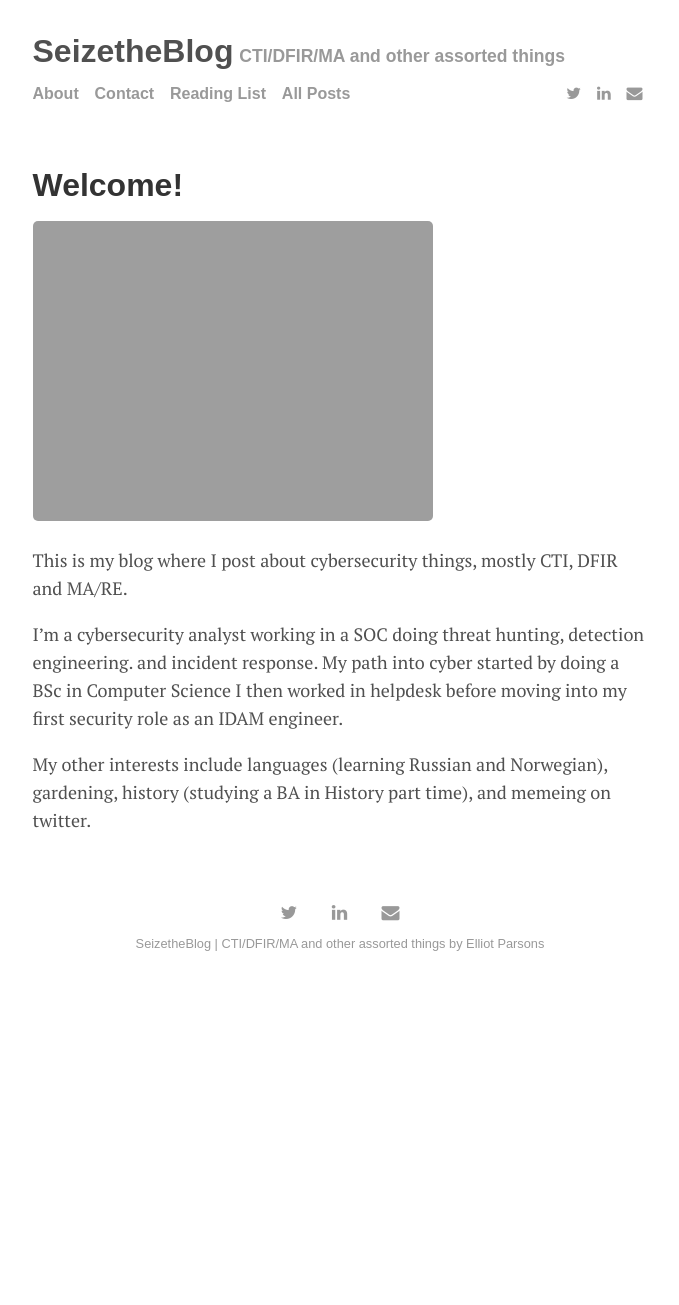
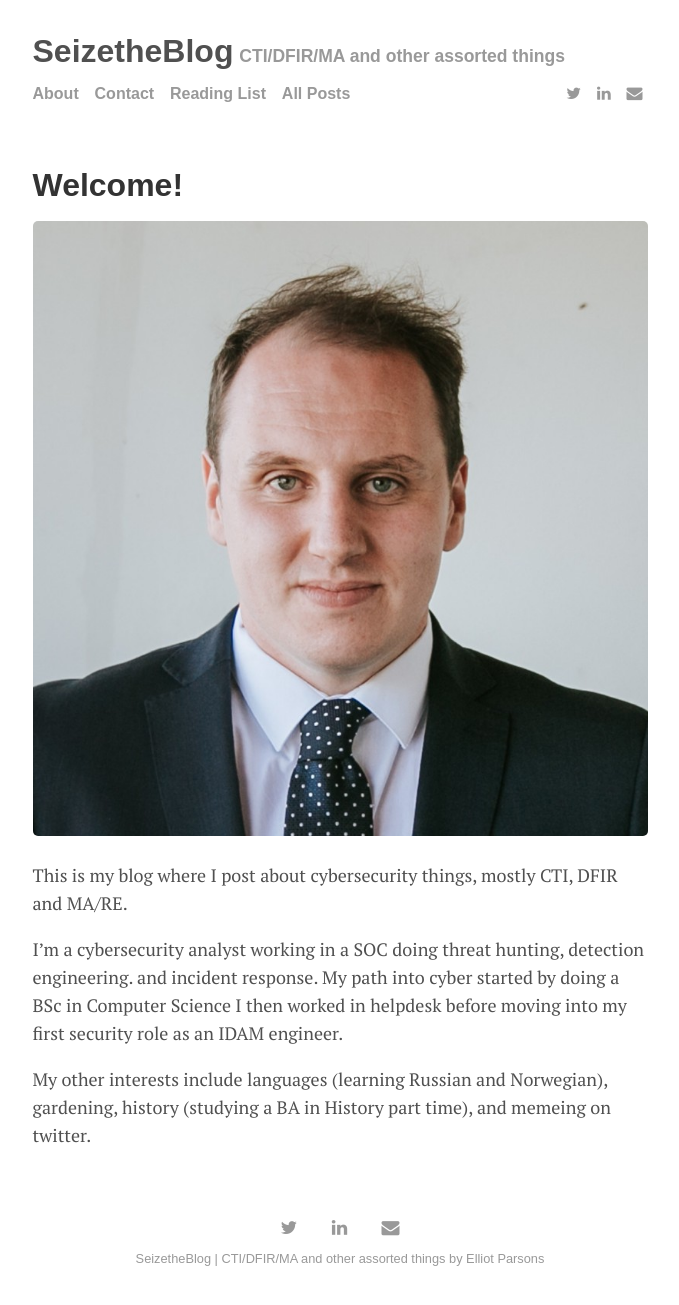
Before and after one commit to seizethecheese/seizethecheese.github.io, a Jekyll site: the page built from menu/about.md, in a window 1280 px wide. Shown: the whole page, without its empty margins (300-979 px from the left). Built offline with Jekyll 4.4.1, drawn with Linux system fonts in a browser that asks for light colours; some web fonts are replaced; before the commit the page ends 990 px from its top, so only the background shows below that.

Commit message:
trying to change font

```diff
--- a/_includes/head.html
+++ b/_includes/head.html
@@ -17,6 +17,7 @@
   //-->
   <link rel="stylesheet" href="https://fonts.googleapis.com/css?family=PT+Serif:400,400italic,700%7CPT+Sans:400">
   <link rel="stylesheet" href="https://fonts.googleapis.com/css?family=Source+Code+Pro">
+  <link rel="stylesheet" type="text/css" href="https://cdn.rawgit.com/dreampulse/computer-modern-web-font/master/fonts.css">
   <link rel="stylesheet" href="https://fonts.googleapis.com/css?family=Quattrocento+Sans">
   <link rel="stylesheet" href="https://cdnjs.cloudflare.com/ajax/libs/font-awesome/4.7.0/css/font-awesome.min.css">
   <script type="text/javascript" async
--- a/menu/about.md
+++ b/menu/about.md
@@ -2,7 +2,7 @@
 layout: page
 title: Welcome!
 permalink: /about
-image: me.png
+image: me.jpg
 ---
 
 This is my blog where I post about cybersecurity things, mostly CTI, DFIR and MA/RE.
```
